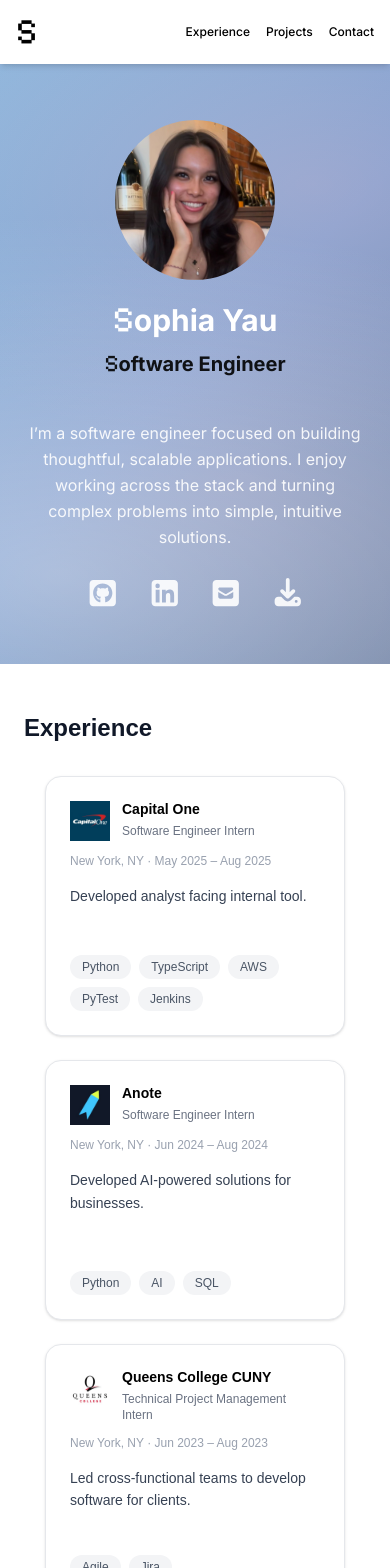
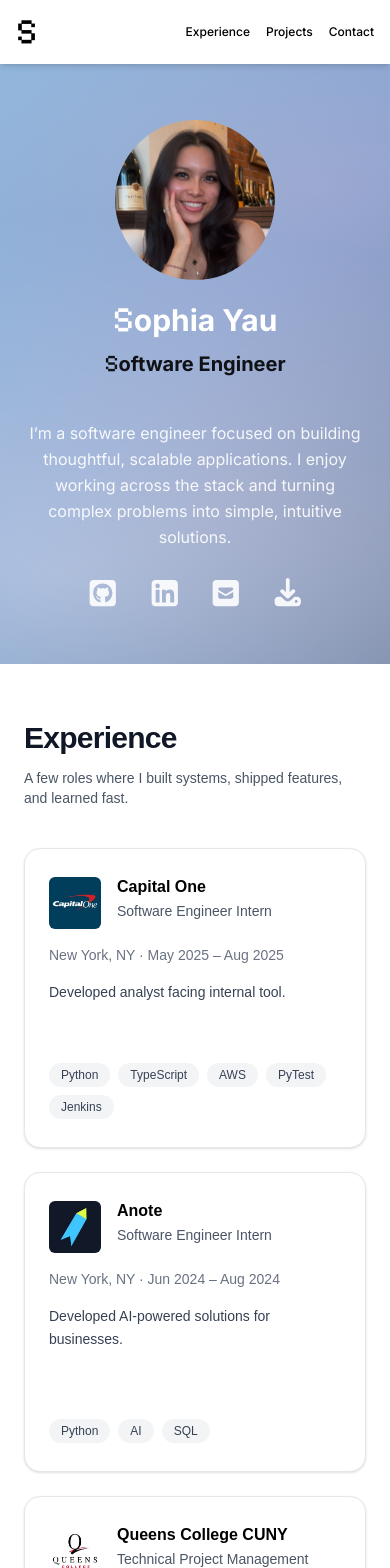
Before and after one commit to sophiayau/personal-website, a Next.js app: page / in a window 390 px wide. Shown: the top 1568 px of the page. Built offline with nearby package versions, Linux system fonts and the light colour scheme.

Commit message:
mobile changes for experience home section

```diff
--- a/components/HomeExperienceCard.tsx
+++ b/components/HomeExperienceCard.tsx
@@ -25,51 +25,52 @@ export default function ExperienceCard({
     <div
       className="
         w-full
-        rounded-2xl bg-white p-6
+        rounded-2xl
+        bg-white
+        px-6 py-7 sm:p-8
         border border-gray-200
         shadow-sm
         transition-all duration-200
         hover:-translate-y-1 hover:shadow-md
-        min-h-[260px]
+        min-h-[300px]
         flex flex-col
       "
     >
-      {/* Header */}
-      <div className="flex items-start gap-3">
+      <div className="flex items-start gap-4">
         {logoSrc && (
-            <Image
-              src={logoSrc}
-              alt={logoAlt || company}
-              width={40}
-              height={40}
-              className="object-contain"
-            />
+          <Image
+            src={logoSrc}
+            alt={logoAlt || company}
+            width={52}
+            height={52}
+            className="object-contain rounded-md"
+          />
         )}
 
         <div>
-          <h3 className="text-sm font-bold text-black leading-tight">
+          <h3 className="text-base sm:text-lg font-bold text-black leading-tight">
             {company}
           </h3>
-          <p className="text-xs text-gray-500 mt-1">{role}</p>
+          <p className="text-sm text-gray-600 mt-1">{role}</p>
         </div>
       </div>
 
-      {/* Meta */}
-      <p className="mt-3 text-xs text-gray-400">
+      <p className="mt-4 text-sm text-gray-500">
         {location} · {dates}
       </p>
 
-      {/* Description */}
-      <p className="mt-4 text-sm text-gray-700 leading-relaxed flex-grow">
+      <p className="mt-4 text-sm sm:text-base text-gray-700 leading-relaxed flex-grow">
         {description}
       </p>
 
-      {/* Tech stack */}
-      <div className="mt-auto pt-4 flex flex-wrap gap-2">
+      <div className="mt-6 flex flex-wrap gap-2">
         {techStack.map((tech) => (
           <span
             key={tech}
-            className="rounded-full bg-gray-100 px-3 py-1 text-xs text-gray-600"
+            className="
+              rounded-full bg-gray-100 px-3 py-1
+              text-xs sm:text-sm text-gray-700
+            "
           >
             {tech}
           </span>
--- a/components/Navbar.tsx
+++ b/components/Navbar.tsx
@@ -5,7 +5,6 @@ export default function Navbar() {
   return (
     <header className="sticky top-0 z-50 bg-white/90 backdrop-blur shadow-md">
       <nav className="mx-auto max-w-6xl px-4 sm:px-6 py-3 sm:py-4 flex items-center justify-between">
-        {/* Logo */}
         <Link
           href="/"
           className={`
@@ -20,7 +19,6 @@ export default function Navbar() {
           S
         </Link>
 
-        {/* Links */}
         <div
           className={`
             ${inter.className}
--- a/components/sections/HomeExperienceSection.tsx
+++ b/components/sections/HomeExperienceSection.tsx
@@ -3,16 +3,20 @@ import Link from "next/link";
 
 export default function ExperienceSection() {
   return (
-    <section className="bg-white py-12">
+    <section className="bg-white py-14 sm:py-16">
       <div className="mx-auto max-w-6xl px-6">
-        <h2 className="text-2xl font-bold text-gray-900 mb-8">
+        <div className="mb-10">
+          <h2 className="text-3xl sm:text-4xl font-bold tracking-tight text-gray-900">
             Experience
           </h2>
+          <p className="mt-3 max-w-2xl text-sm sm:text-base text-gray-600">
+            A few roles where I built systems, shipped features, and learned fast.
+          </p>
+        </div>
 
-        <div className="grid gap-6 md:grid-cols-3 justify-items-center">
-
-          <Link href="/experience#c1">
-          <div className="w-full max-w-[300px]">
+        <div className="grid grid-cols-1 gap-6 md:grid-cols-3">
+          <Link href="/experience#c1" className="block">
+            <div className="w-full max-w-none md:max-w-[360px] mx-auto">
               <ExperienceCard
                 company="Capital One"
                 role="Software Engineer Intern"
@@ -25,8 +29,8 @@ export default function ExperienceSection() {
             </div>
           </Link>
 
-          <Link href="/experience#anote">
-          <div className="w-full max-w-[300px]">
+          <Link href="/experience#anote" className="block">
+            <div className="w-full max-w-none md:max-w-[360px] mx-auto">
               <ExperienceCard
                 company="Anote"
                 role="Software Engineer Intern"
@@ -39,8 +43,8 @@ export default function ExperienceSection() {
             </div>
           </Link>
 
-          <Link href="/experience#tiqc">
-          <div className="w-full max-w-[300px]">
+          <Link href="/experience#tiqc" className="block">
+            <div className="w-full max-w-none md:max-w-[360px] mx-auto">
               <ExperienceCard
                 company="Queens College CUNY"
                 role="Technical Project Management Intern"
@@ -52,20 +56,17 @@ export default function ExperienceSection() {
               />
             </div>
           </Link>
-
         </div>
 
         <div className="mt-12 flex justify-center">
           <Link
             href="/experience"
             className="
-              inline-flex items-center gap-2 bg-black text-white
-              rounded-xl px-5 py-3
-              text-sm font-semibold
-              text-blue-600
+              inline-flex items-center justify-center
+              rounded-xl bg-black px-6 py-3
+              text-sm font-semibold text-white
               transition-all duration-200 ease-out
-              hover:scale-105
-              hover:shadow-lg
+              hover:scale-105 hover:shadow-lg
             "
           >
             See more
```
Lines whose indentation alone changed are shown as unchanged.
